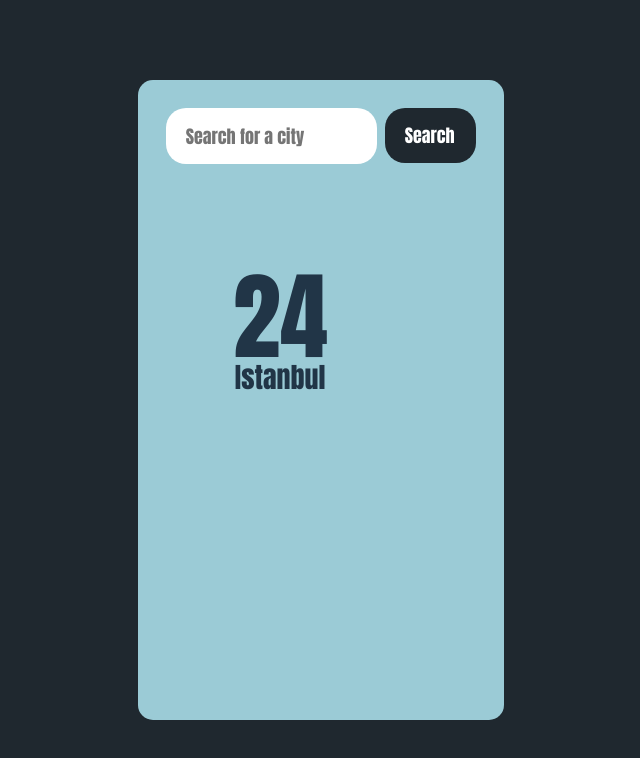
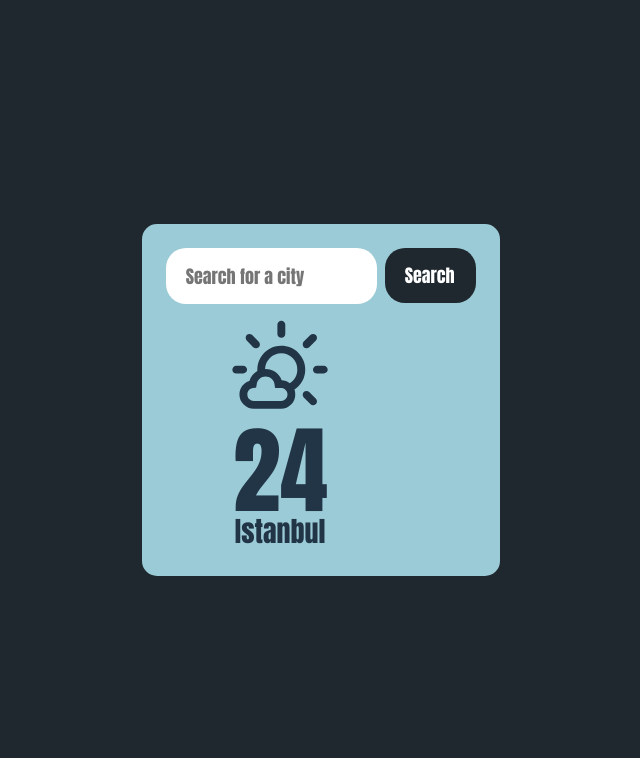
Before and after one commit to buraktech-dev/weatherapp-js, a React (Vite) app: page / in a window 1280 px wide. Shown: the top 758 px of the page, without its empty margins (319-959 px from the left). Built offline with nearby package versions, Linux system fonts and the light colour scheme.

Commit message:
imported icons

```diff
--- a/package.json
+++ b/package.json
@@ -11,7 +11,8 @@
   },
   "dependencies": {
     "react": "^18.2.0",
-    "react-dom": "^18.2.0"
+    "react-dom": "^18.2.0",
+    "react-icons": "^5.0.1"
   },
   "devDependencies": {
     "@types/react": "^18.2.56",
--- a/src/App.css
+++ b/src/App.css
@@ -36,17 +36,15 @@
 .container {
   display: flex;
   justify-content: center;
-  height: 100%;
-  width: 100%;
 }
 
 .card {
   background-color: #9bcbd6;
   border-radius: 15px 15px 15px 15px;
-  padding: 20px;
+  padding: 2vh;
 
   display: grid;
-  grid-template-rows: 100px 500px;
+  grid-template-rows: 5vh 35vh;
   grid-template-columns: 3fr 1fr;
   grid-template-areas:
     "header header"
@@ -61,6 +59,7 @@
 }
 
 .main-item {
+  margin-top: 20px;
   grid-area: main;
 }
 
@@ -101,6 +100,7 @@
   background-color: #1f282f;
   height: 55px;
   border-radius: 20px 20px 20px 20px;
+  transition: 0.2s;
 }
 
 .searchbutton:hover {
@@ -124,4 +124,10 @@
   font-weight: 400;
   font-style: normal;
   font-size: 12vh;
+  margin-top: -3vh;
 }
+
+.mainicon {
+  font-size: 15vh;
+  margin-top: 2vh;
+}
--- a/src/App.jsx
+++ b/src/App.jsx
@@ -2,6 +2,17 @@ import { useState } from "react";
 import reactLogo from "./assets/react.svg";
 import viteLogo from "/vite.svg";
 import "./App.css";
+import {
+  WiDaySunny,
+  WiDaySunnyOvercast,
+  WiDayCloudy,
+  WiCloud,
+  WiDayShowers,
+  WiDayRain,
+  WiDayLightning,
+  WiDaySnow,
+  WiDayFog,
+} from "react-icons/wi";
 
 function App() {
   const [count, setCount] = useState(0);
@@ -14,6 +25,7 @@ function App() {
           <button className="searchbutton">Search</button>
         </div>
         <div className="main-item">
+          <WiDaySunnyOvercast className="mainicon" />
           <h1 className="degree">24</h1>
           <h1 className="text">Istanbul</h1>
         </div>
```
Also changed, not shown: 1 other file (tests, documents, lock files or other folders).
